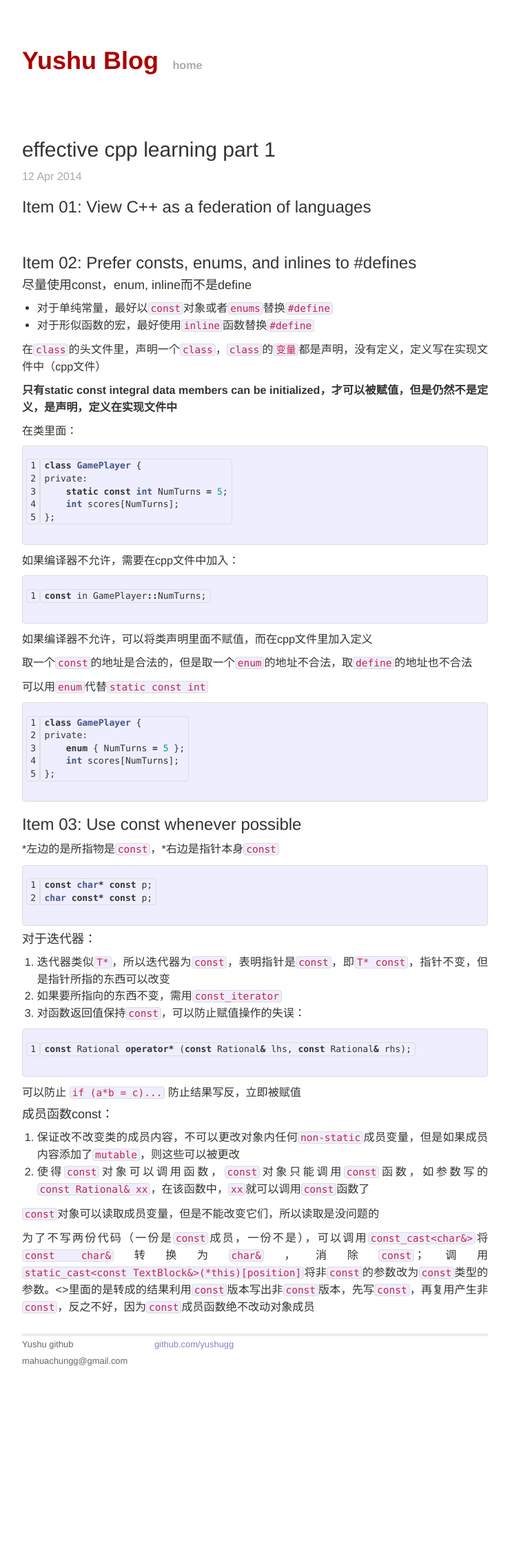
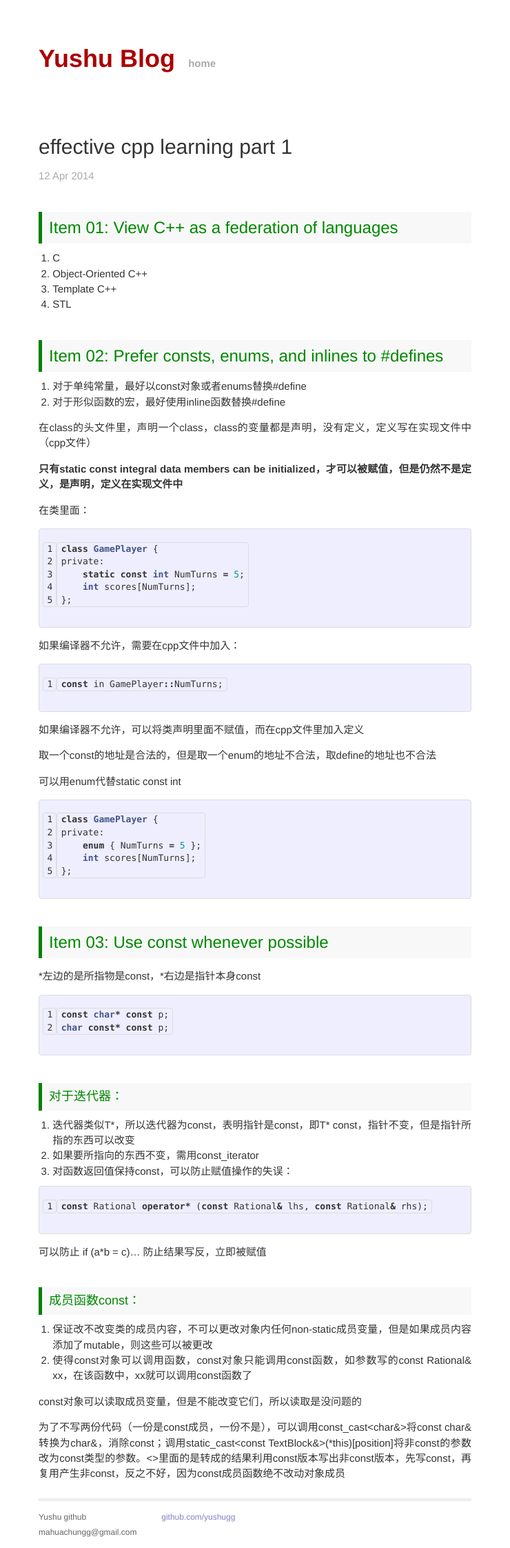
Before and after one commit to yushugg/yushugg.github.io, a Jekyll site: the page built from _posts/2014-04-12-effective-cpp-1.markdown, in a window 1280 px wide. Shown: the whole page at 69% size, without its empty margins (270-1010 px from the left). Built offline with Jekyll 4.4.1, drawn with Linux system fonts in a browser that asks for light colours; Markdown is read by kramdown in place of the engine named in the settings; before the commit the page ends 1996 px from its top, so only the background shows below that.

Commit message:
modify style

```diff
--- a/_layouts/default.html
+++ b/_layouts/default.html
@@ -10,9 +10,9 @@
         <link rel="stylesheet" href="/css/syntax.css">
 
         <!-- Custom CSS -->
-        <link rel="stylesheet" href="/css/main.css">
         <link rel="stylesheet" href="/css/bootstrap.min.css">
         <link rel="stylesheet" href="/css/bootstrap-theme.min.css">
+        <link rel="stylesheet" href="/css/main.css">
 
     </head>
     <body>
--- a/_posts/2014-04-12-effective-cpp-1.markdown
+++ b/_posts/2014-04-12-effective-cpp-1.markdown
@@ -7,13 +7,16 @@ tags: corcpp
 ---
 
 ###Item 01: View C++ as a federation of languages
-<br />
+1. C
+2. Object-Oriented C++
+3. Template C++
+4. STL
+
 ###Item 02: Prefer consts, enums, and inlines to #defines
-####尽量使用const，enum, inline而不是define
-* 对于单纯常量，最好以`const`对象或者`enums`替换`#define`
-* 对于形似函数的宏，最好使用`inline`函数替换`#define`
+1. 对于单纯常量，最好以const对象或者enums替换#define
+2. 对于形似函数的宏，最好使用inline函数替换#define
 
-在`class`的头文件里，声明一个`class`，`class`的`变量`都是声明，没有定义，定义写在实现文件中（cpp文件）
+在class的头文件里，声明一个class，class的变量都是声明，没有定义，定义写在实现文件中（cpp文件）
 
 **只有static const integral data members can be initialized，才可以被赋值，但是仍然不是定义，是声明，定义在实现文件中**
 
@@ -31,9 +34,9 @@ const in GamePlayer::NumTurns;
 {% endhighlight %}
 如果编译器不允许，可以将类声明里面不赋值，而在cpp文件里加入定义
 
-取一个`const`的地址是合法的，但是取一个`enum`的地址不合法，取`define`的地址也不合法
+取一个const的地址是合法的，但是取一个enum的地址不合法，取define的地址也不合法
 
-可以用`enum`代替`static const int`
+可以用enum代替static const int
 {% highlight c++ linenos %}
 class GamePlayer {
 private:
@@ -43,25 +46,25 @@ private:
 {% endhighlight %}
 
 ###Item 03: Use const whenever possible
-\*左边的是所指物是`const`，\*右边是指针本身`const`
+\*左边的是所指物是const，\*右边是指针本身const
 {% highlight c++ linenos %}
 const char* const p;
 char const* const p;
 {% endhighlight %}
 
 ####对于迭代器：
-1. 迭代器类似`T*`，所以迭代器为`const`，表明指针是`const`，即`T* const`，指针不变，但是指针所指的东西可以改变
-2. 如果要所指向的东西不变，需用`const_iterator`
-3. 对函数返回值保持`const`，可以防止赋值操作的失误：
+1. 迭代器类似T\*，所以迭代器为const，表明指针是const，即T\* const，指针不变，但是指针所指的东西可以改变
+2. 如果要所指向的东西不变，需用const\_iterator
+3. 对函数返回值保持const，可以防止赋值操作的失误：
 {% highlight c++ linenos %}
 const Rational operator* (const Rational& lhs, const Rational& rhs);
 {% endhighlight %}
-可以防止 `if (a*b = c)...` 防止结果写反，立即被赋值
+可以防止 if (a\*b = c)... 防止结果写反，立即被赋值
 
 ####成员函数const：
-1. 保证改不改变类的成员内容，不可以更改对象内任何`non-static`成员变量，但是如果成员内容添加了`mutable`，则这些可以被更改
-2. 使得`const`对象可以调用函数，`const`对象只能调用`const`函数，如参数写的`const Rational& xx`，在该函数中，`xx`就可以调用`const`函数了
+1. 保证改不改变类的成员内容，不可以更改对象内任何non-static成员变量，但是如果成员内容添加了mutable，则这些可以被更改
+2. 使得const对象可以调用函数，const对象只能调用const函数，如参数写的const Rational& xx，在该函数中，xx就可以调用const函数了
 
-`const`对象可以读取成员变量，但是不能改变它们，所以读取是没问题的
+const对象可以读取成员变量，但是不能改变它们，所以读取是没问题的
 
-为了不写两份代码（一份是`const`成员，一份不是），可以调用`const_cast<char&>`将`const char&`转换为`char&`，消除`const`；调用`static_cast<const TextBlock&>(*this)[position]`将非`const`的参数改为`const`类型的参数。<>里面的是转成的结果利用`const`版本写出非`const`版本，先写`const`，再复用产生非`const`，反之不好，因为`const`成员函数绝不改动对象成员
+为了不写两份代码（一份是const成员，一份不是），可以调用const\_cast\<char&\>将const char&转换为char&，消除const；调用static\_cast\<const TextBlock&\>(\*this)[position]将非const的参数改为const类型的参数。<>里面的是转成的结果利用const版本写出非const版本，先写const，再复用产生非const，反之不好，因为const成员函数绝不改动对象成员
--- a/css/main.css
+++ b/css/main.css
@@ -19,8 +19,8 @@ body {
   text-align: center;
 }
 
-h1, h2, h3, h4, h5, h6 {
-  font-size: 100%; }
+/*h1, h2, h3, h4, h5, h6 {
+  font-size: 100%; }*/
 
 h1 { margin-bottom: 1em; }
 p { margin: 1em 0; }
@@ -128,6 +128,14 @@ a:visited { color: #a0a; }
 /*****************************************************************************/
 
 /* standard */
+.post h1, .post h2, .post h3, .post h4, .post h5, .post h6 {
+  color: #080;
+  margin: 40px 0px 10px 0px;
+  border-left: green solid thick;
+  padding: 10px 0px 10px 10px;
+  background-color: #f8f8f8;
+}
+
 .post pre {
   border: 1px solid #ddd;
   background-color: #eef;
```
